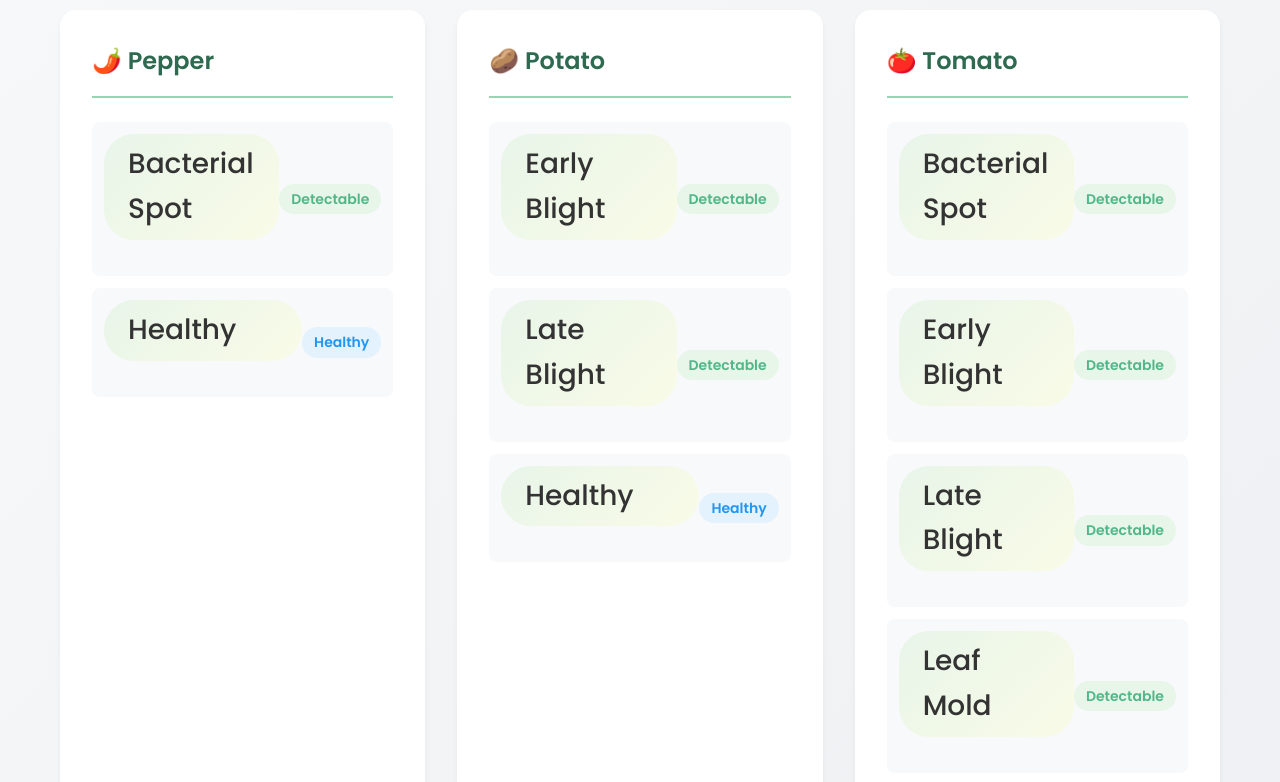
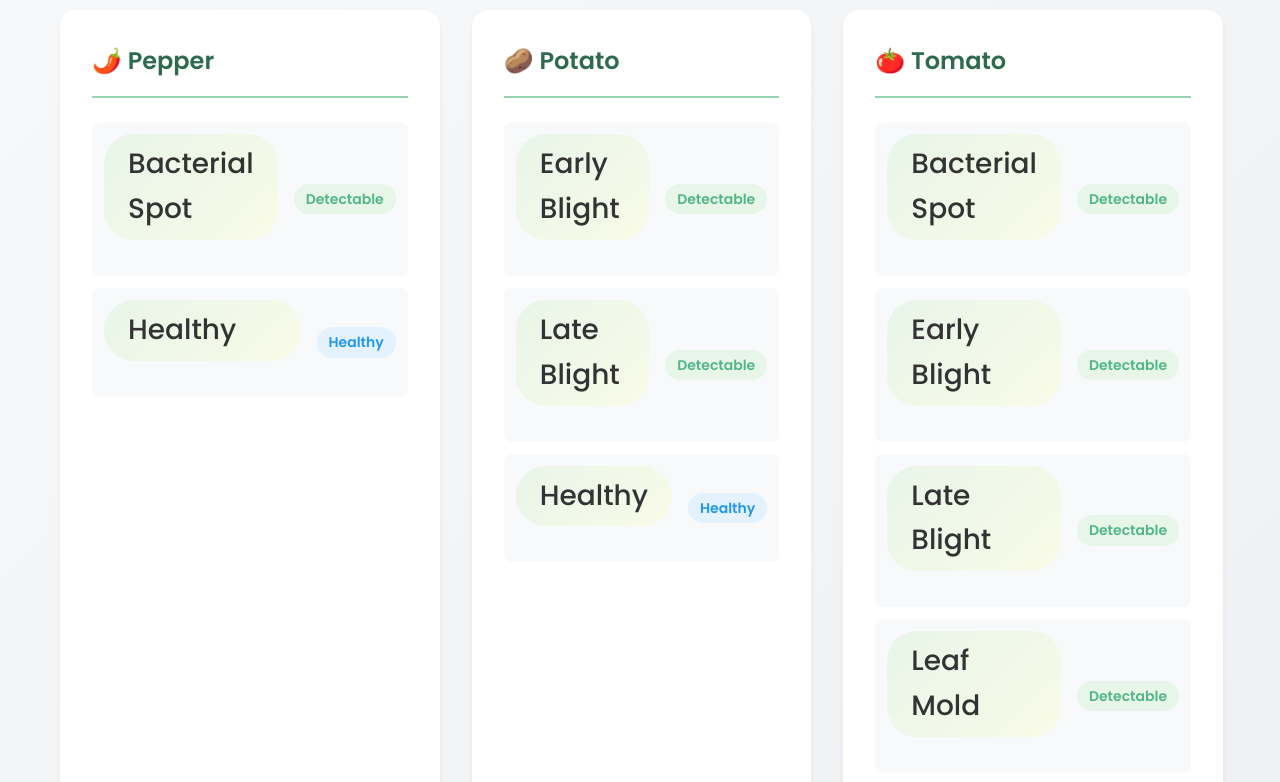
Before and after one commit to MoeenUddin01/RAG_Diagnostic_Agent, a website: page frontend/index.html in a window 1280 px wide. Shown: the part 2460-3242 px from the top of the page. Drawn offline with Linux system fonts and the light colour scheme.

Commit message:
Improve CSS for diseases grid layout

```diff
--- a/frontend/css/styles.css
+++ b/frontend/css/styles.css
@@ -1021,6 +1021,7 @@ body {
     grid-template-columns: repeat(3, 1fr);
     gap: 2rem;
     margin-top: 3rem;
+    width: 100%;
 }
 
 .crop-category {
@@ -1029,6 +1030,7 @@ body {
     padding: 2rem;
     box-shadow: 0 4px 6px rgba(0, 0, 0, 0.05);
     transition: transform 0.3s ease, box-shadow 0.3s ease;
+    height: 100%;
 }
 
 .crop-category:hover {
@@ -1069,6 +1071,7 @@ body {
     font-weight: 500;
     color: #333;
     flex: 1;
+    margin-right: 1rem;
 }
 
 .disease-status {
```
